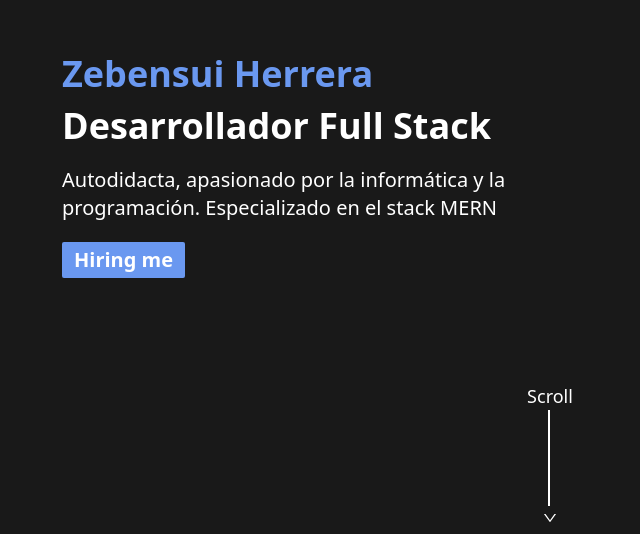
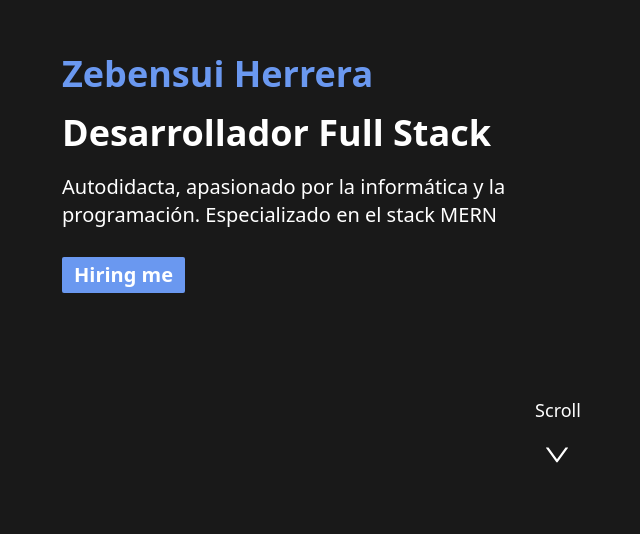
Before and after one commit to yusnebez/portfolio-React, a React (Vite) app: page /presentation in a window 1280 px wide. Shown: the part 266-800 px from the top of the page, without its empty margins (98-738 px from the left). Built offline with nearby package versions, Linux system fonts and the light colour scheme; the HTML template or start-up script is replaced by a standard one.

Commit message:
movimiento texto v4.0

```diff
--- a/src/component/Presentation.jsx
+++ b/src/component/Presentation.jsx
@@ -14,43 +14,41 @@ export const Presentation = () => {
 
     >
         <div  className='col-start-1 row-start-1 lg:row-start-2'>
-            <div className='ml-4 text-2xl font-bold text-white mt-28 lg:mt-30 md:mt-24 lg:text-4xl md:ml-32 lg:ml-40 '
+            <div className='mt-24 ml-4 text-2xl font-bold text-white lg:mt-30 md:mt-24 lg:text-4xl md:ml-32 lg:ml-40'
                 >
                 <div data-aos-duration="2000" data-aos="fade-right">
                     <p>Desarrollador Full Stack</p>
                 </div>
                 <div data-aos-duration='2000' data-aos="fade-up">
-                    <p className='pt-5 mr-8 text-xl font-light text-white'>
+                    <p className='pt-5 mb-2 mr-8 text-xl font-light text-white'>
                         Autodidacta, apasionado por la
                         informática y la programación. Especializado en el
                         stack MERN
                     </p>
 
                     <form action='mailto:yusnebez@gmail.com'>
-                    <button type='submit' className='px-3 py-1 mt-5 text-xl bg-[#6A98F0] hover:scale-110  rounded-sm
+                    <button type='submit' className='px-3 py-1 mt-5 mb-4 text-xl bg-[#6A98F0] hover:scale-110  rounded-sm
                     '>Hiring me</button>
                     </form>
                 </div>
             </div>
         </div>
         <div className='col-start-1 row-start-1'>
-            <div data-aos-duration='2000' data-aos="fade-down" className='lg:mt-80 mt-16 md:mt-8 lg:text-4xl  font-bold text-[#6A98F0] lg:ml-40 md:ml-32 pb-2 text-2xl ml-4'
+            <div data-aos-duration='2000' data-aos="fade-down" className='lg:mt-80 mt-18 md:mt-8 lg:text-4xl  font-bold text-[#6A98F0] lg:ml-40 md:ml-32 pb-2 text-2xl ml-4'
                 >
                 Zebensui Herrera
             </div>
         </div>
         <div className='hidden text-center lg:grid lg:row-start-5 md:col-span-2'>
-            <div className='mt-24 ml-4 text-lg text-[#191919] md:text-white'
+            <div className='mt-24 mb-4 ml-8 text-lg text-[#191919] md:text-white'
                 >
                 Scroll
             </div>
         </div>
 
         <div className='hidden col-start-2 row-start-6 lg:grid'>
-            <button className='py-12 mb-1 ml-[0.4rem] border-l-2 border-white'></button>
-            <AiOutlineDown className='mb-2 mr-2 text-white' />
+            <AiOutlineDown className='mb-16 mr-2 text-3xl text-white' />
         </div>
-
 
     </motion.div>
   )
```
